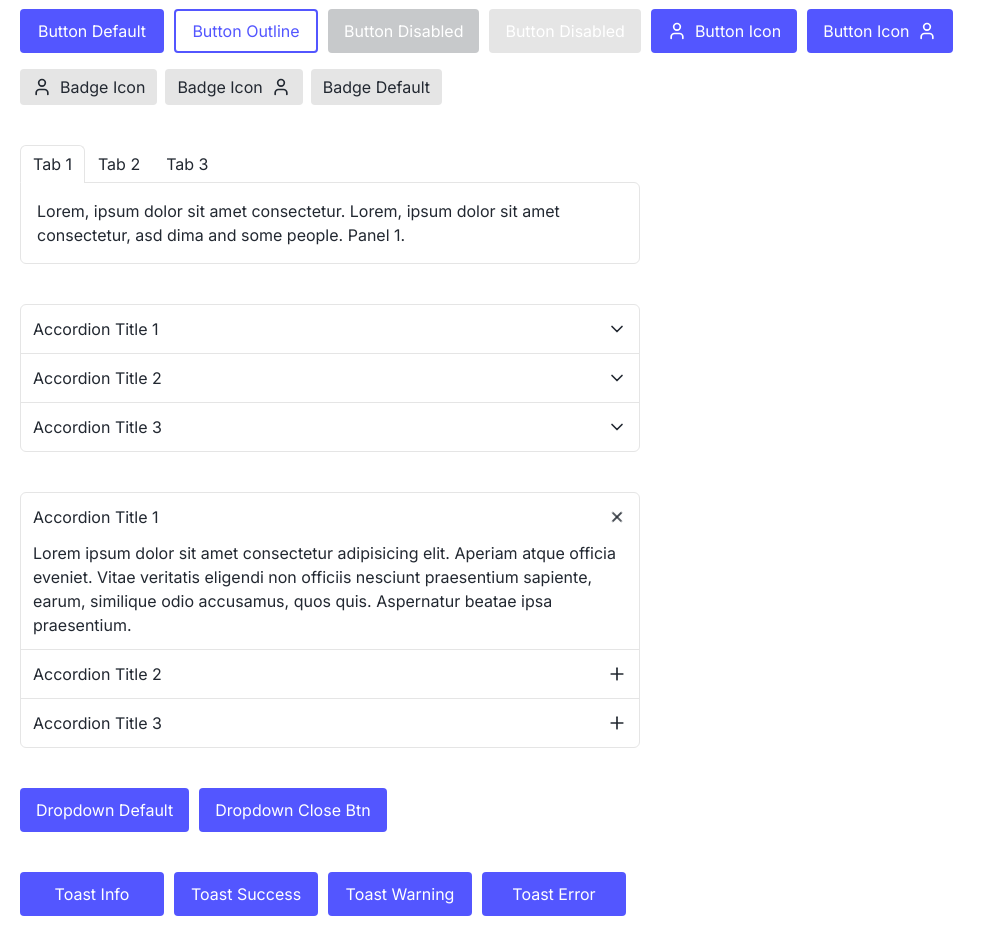
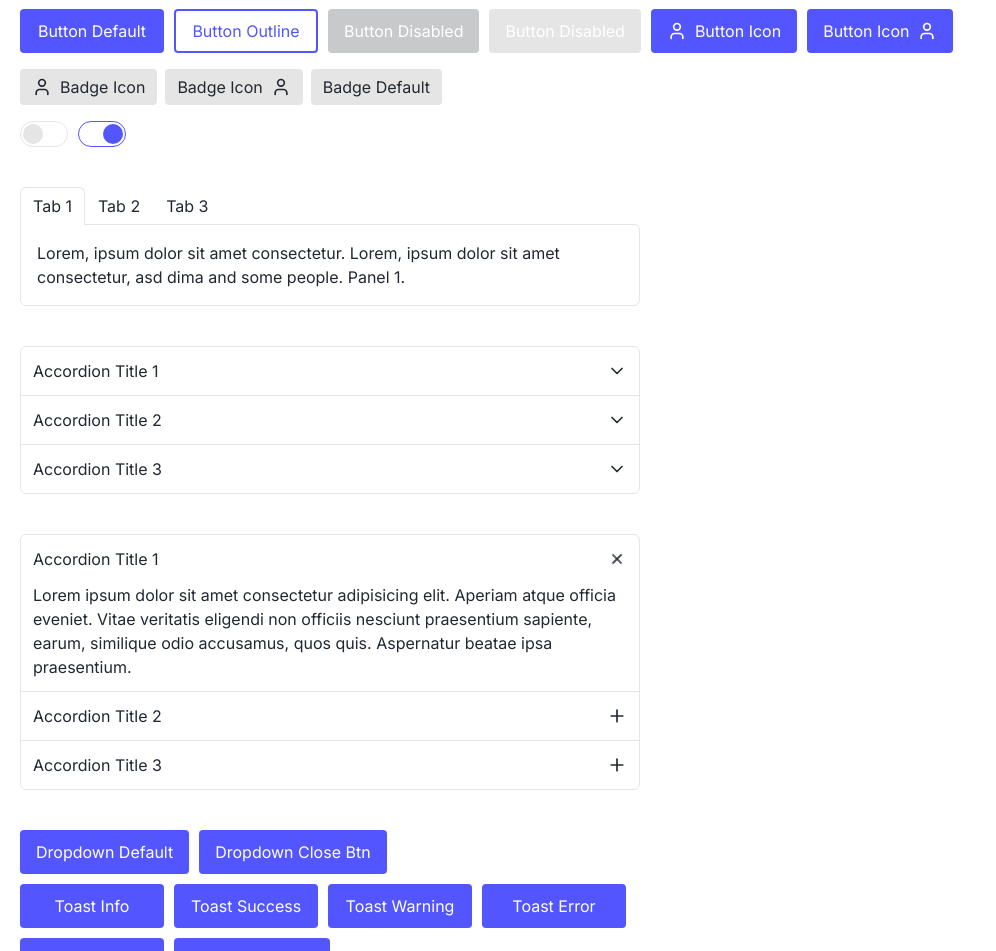
Before and after one commit to dimarogkov/next-template, a Next.js app: page /ui in a window 1280 px wide. Shown: the part 840-1791 px from the top of the page, without its empty margins (0-996 px from the left). Built offline with nearby package versions, Linux system fonts and the light colour scheme.

Commit message:
add ToggleBtn

```diff
--- a/app/(pages)/ui/page.tsx
+++ b/app/(pages)/ui/page.tsx
@@ -26,6 +26,7 @@
     Tabs,
     Text,
     Title,
+    ToggleBtn,
 } from '@/src/components/ui';
 import { User } from 'lucide-react';
 
@@ -47,7 +48,7 @@
             <Line />
 
             <section className='relative w-full md:w-[50%] mb-10 last:mb-0'>
-                <div className='flex flex-col gap-2 w-full mb-5 last:mb-0'>
+                <div className='flex flex-col gap-2 w-full'>
                     <Title>Title H1</Title>
                     <Title titleType={EnumTitle.h2}>Title H2</Title>
                     <Title titleType={EnumTitle.h3}>Title H3</Title>
@@ -70,8 +71,8 @@
                 </div>
             </section>
 
-            <section className='relative w-full mb-10 last:mb-0'>
-                <div className='flex flex-wrap w-full gap-2.5 mb-4 last:mb-0'>
+            <section className='relative flex flex-col gap-4 w-full mb-10 last:mb-0'>
+                <div className='flex flex-wrap w-full gap-2.5'>
                     <BtnLink href={PATHS.UI}>Link Default</BtnLink>
 
                     <BtnLink href={PATHS.UI} btnType={EnumBtn.outline}>
@@ -89,7 +90,7 @@
                     </BtnLink>
                 </div>
 
-                <div className='flex flex-wrap w-full gap-2.5 mb-4 last:mb-0'>
+                <div className='flex flex-wrap w-full gap-2.5'>
                     <Btn>Button Default</Btn>
                     <Btn btnType={EnumBtn.outline}>Button Outline</Btn>
                     <Btn btnType={EnumBtn.disabled}>Button Disabled</Btn>
@@ -119,6 +120,11 @@
                         <Badge.Item>Badge Default</Badge.Item>
                     </Badge>
                 </div>
+
+                <div className='flex flex-wrap w-full gap-2.5'>
+                    <ToggleBtn />
+                    <ToggleBtn isActive />
+                </div>
             </section>
 
             <section className='relative w-full md:w-[50%] mb-10 last:mb-0'>
@@ -145,8 +151,8 @@
                 </Tabs>
             </section>
 
-            <section className='relative w-full md:w-[50%] mb-10 last:mb-0'>
-                <Accordion className='mb-10 last:mb-0'>
+            <section className='relative flex flex-col gap-10 w-full md:w-[50%] mb-10 last:mb-0'>
+                <Accordion>
                     <Accordion.Item>
                         <Accordion.Title>Accordion Title 1</Accordion.Title>
                         <Accordion.Content>
@@ -205,8 +211,8 @@
                 </Accordion>
             </section>
 
-            <section className='relative w-full mb-10 last:mb-0'>
-                <div className='flex flex-wrap w-full gap-2.5 mb-4 last:mb-0'>
+            <section className='relative w-full mb-2.5 last:mb-0'>
+                <div className='flex flex-wrap w-full gap-2.5'>
                     <Dropdown className='w-full sm:w-auto'>
                         <Dropdown.Trigger>
                             <Btn>Dropdown Default</Btn>
@@ -243,8 +249,8 @@
                 </div>
             </section>
 
-            <section className='relative w-full mb-10 last:mb-0'>
-                <div className='flex flex-wrap w-full gap-2.5 mb-4 last:mb-0'>
+            <section className='relative w-full mb-2.5 last:mb-0'>
+                <div className='flex flex-wrap w-full gap-2.5'>
                     <CreateToast
                         title='This is a Info notification.'
                         text='This toast message notifies you of something.'
@@ -283,7 +289,7 @@
             </section>
 
             <section className='relative w-full mb-10 last:mb-0'>
-                <div className='flex flex-wrap w-full gap-2.5 mb-4 last:mb-0'>
+                <div className='flex flex-wrap w-full gap-2.5'>
                     <Modal className='w-full sm:w-auto'>
                         <Modal.Trigger>
                             <Btn>Modal Default</Btn>
@@ -321,8 +327,8 @@
                 </div>
             </section>
 
-            <section className='relative w-full mb-10 last:mb-0'>
-                <div className='flex w-full gap-2.5 mb-4 last:mb-0'>
+            <section className='relative flex flex-col gap-4 w-full mb-10 last:mb-0'>
+                <div className='flex w-full gap-2.5'>
                     <Avatar>
                         <Avatar.Img src='https://img.daisyui.com/images/stock/photo-1534528741775-53994a69daeb.webp' />
                     </Avatar>
@@ -345,7 +351,7 @@
                     </Avatar>
                 </div>
 
-                <div className='flex w-full gap-2.5 mb-4 last:mb-0'>
+                <div className='flex w-full gap-2.5'>
                     <Avatar type={EnumAvatar.square}>
                         <Avatar.Img src='https://img.daisyui.com/images/stock/photo-1534528741775-53994a69daeb.webp' />
                     </Avatar>
@@ -368,7 +374,7 @@
                     </Avatar>
                 </div>
 
-                <div className='flex w-full gap-2.5 mb-4 last:mb-0'>
+                <div className='flex w-full gap-2.5'>
                     <AvatarGroup visibleCount={4}>
                         <Avatar>
                             <Avatar.Link href={PATHS.UI}>
--- a/src/components/ui/Checkbox.tsx
+++ b/src/components/ui/Checkbox.tsx
@@ -28,7 +28,7 @@
                         })}
                     >
                         <Check
-                            className={cn('w-4 h-4 text-blue', {
+                            className={cn('size-4 text-blue', {
                                 'opacity-0 invisible': !isChecked,
                                 'opacity-1 visible': isChecked,
                             })}
--- /dev/null
+++ b/src/components/ui/ToggleBtn.tsx
@@ -0,0 +1,44 @@
+'use client';
+import { ButtonHTMLAttributes, FC, forwardRef, RefAttributes, useEffect, useState } from 'react';
+import cn from 'classnames';
+
+interface Props extends ButtonHTMLAttributes<HTMLButtonElement>, RefAttributes<HTMLButtonElement> {
+    isActive?: boolean;
+    className?: string;
+}
+
+const ToggleBtn: FC<Props> = forwardRef<HTMLButtonElement, Props>(
+    ({ isActive: isToggleBtnActive = false, className = '', ...props }, ref) => {
+        const [isActive, setIsActive] = useState(false);
+
+        useEffect(() => {
+            setIsActive(isToggleBtnActive);
+        }, [isToggleBtnActive]);
+
+        return (
+            <button
+                ref={ref}
+                {...props}
+                type='button'
+                onClick={() => setIsActive((isActive) => !isActive)}
+                className={cn(
+                    `relative w-12 h-[26px] rounded-full p-0.5 border transition-colors duration-300 ${className}`,
+                    {
+                        'border-gray': !isActive,
+                        'border-blue': isActive,
+                    }
+                )}
+            >
+                <span
+                    className={cn('relative block size-5 rounded-full transition-all duration-300', {
+                        'translate-x-[calc(100%+2px)] bg-blue': isActive,
+                        'translate-x-0 bg-gray': !isActive,
+                    })}
+                />
+            </button>
+        );
+    }
+);
+
+ToggleBtn.displayName = 'ToggleBtn';
+export default ToggleBtn;
--- a/src/components/ui/index.ts
+++ b/src/components/ui/index.ts
@@ -21,6 +21,7 @@
 import Text from './Text';
 import Title from './Title';
 import Toast from './Toast/Toast';
+import ToggleBtn from './ToggleBtn';
 
 export {
     Accordion,
@@ -46,4 +47,5 @@
     Text,
     Title,
     Toast,
+    ToggleBtn,
 };
```
